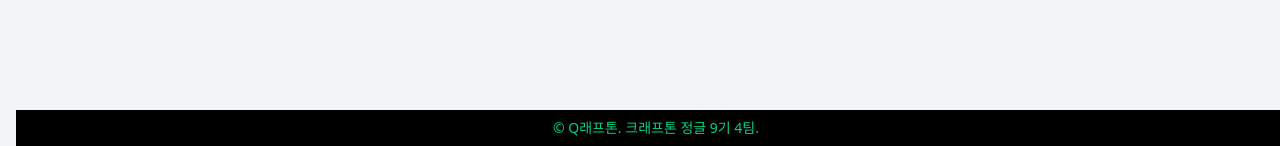
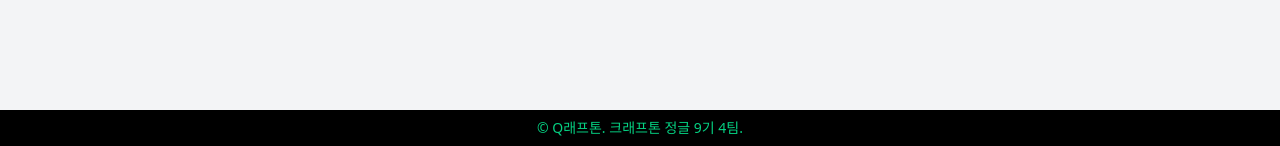
Before and after one commit to plan6062/qrafton, a Flask app: template templates/main.html in a window 1280 px wide. Shown: the part 654-800 px from the top of the page. Run offline with Flask 3, Linux system fonts and the light colour scheme; the template is opened without the code that fills it, so the values that code supplies are empty; some libraries are stand-ins or nearby versions; some web fonts are replaced.

Commit message:
Update main.html

```diff
--- a/templates/main.html
+++ b/templates/main.html
@@ -479,7 +479,6 @@
             {% endif %}
           </div>
         </div>
-
         <!-- 기존 순위 표 -->
         <div class="bg-white shadow-md rounded-lg overflow-hidden">
           <table class="min-w-full">
@@ -509,10 +508,9 @@
     </div>
 
     <!-- 푸터 -->
-    <footer class="bg-black text-primary py-2 fixed bottom-0 w-full">
-      <div class="container mx-auto px-4 text-center">
-        <p class="text-sm">&copy; Q래프톤. 크래프톤 정글 9기 4팀.</p>
-      </div>
+    <!-- 정확히 중앙 정렬된 푸터 -->
+    <footer class="bg-black text-primary py-2 fixed bottom-0 left-0 w-full">
+      <p class="text-sm text-center m-0">&copy; Q래프톤. 크래프톤 정글 9기 4팀.</p>
     </footer>
   </body>
 </html>
```
